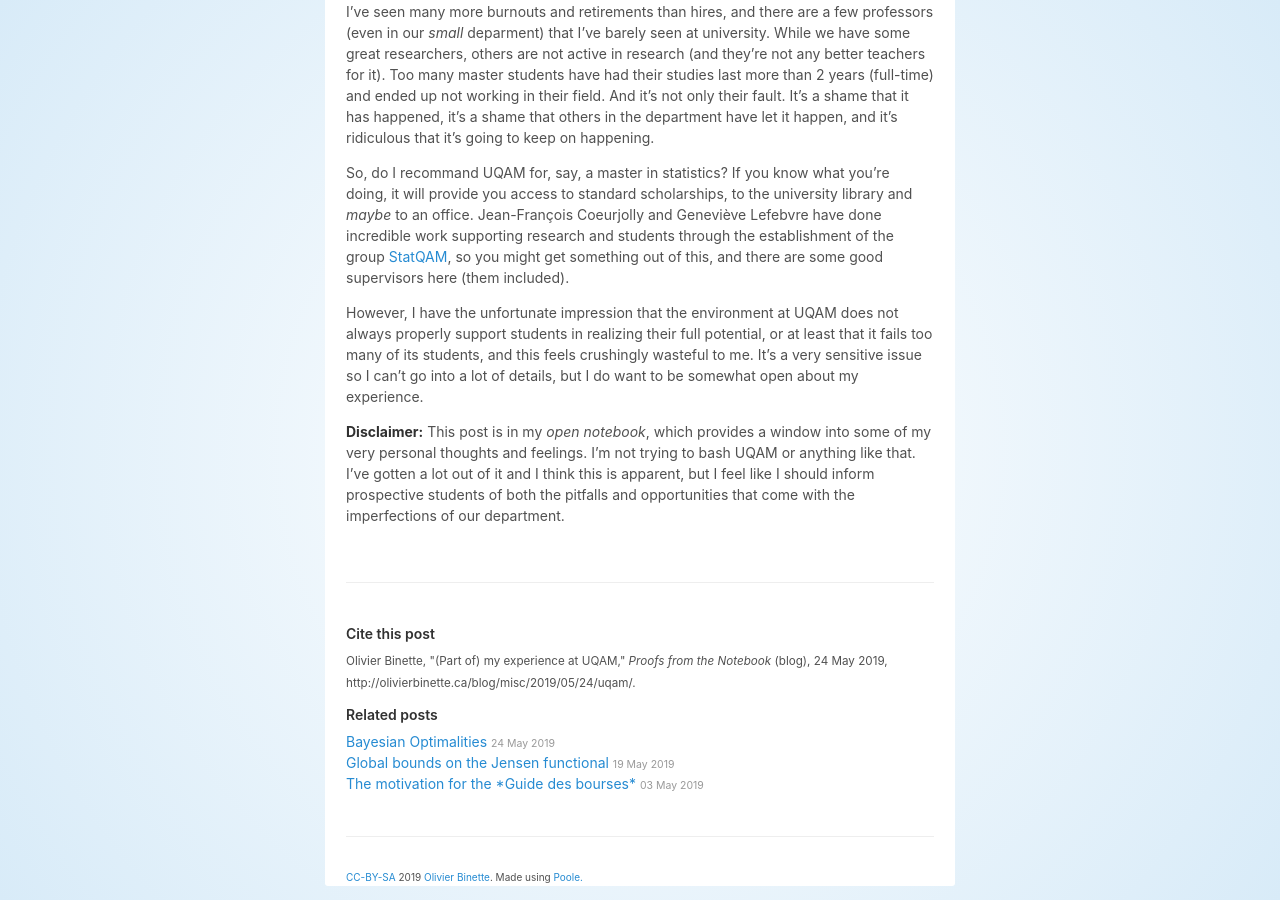
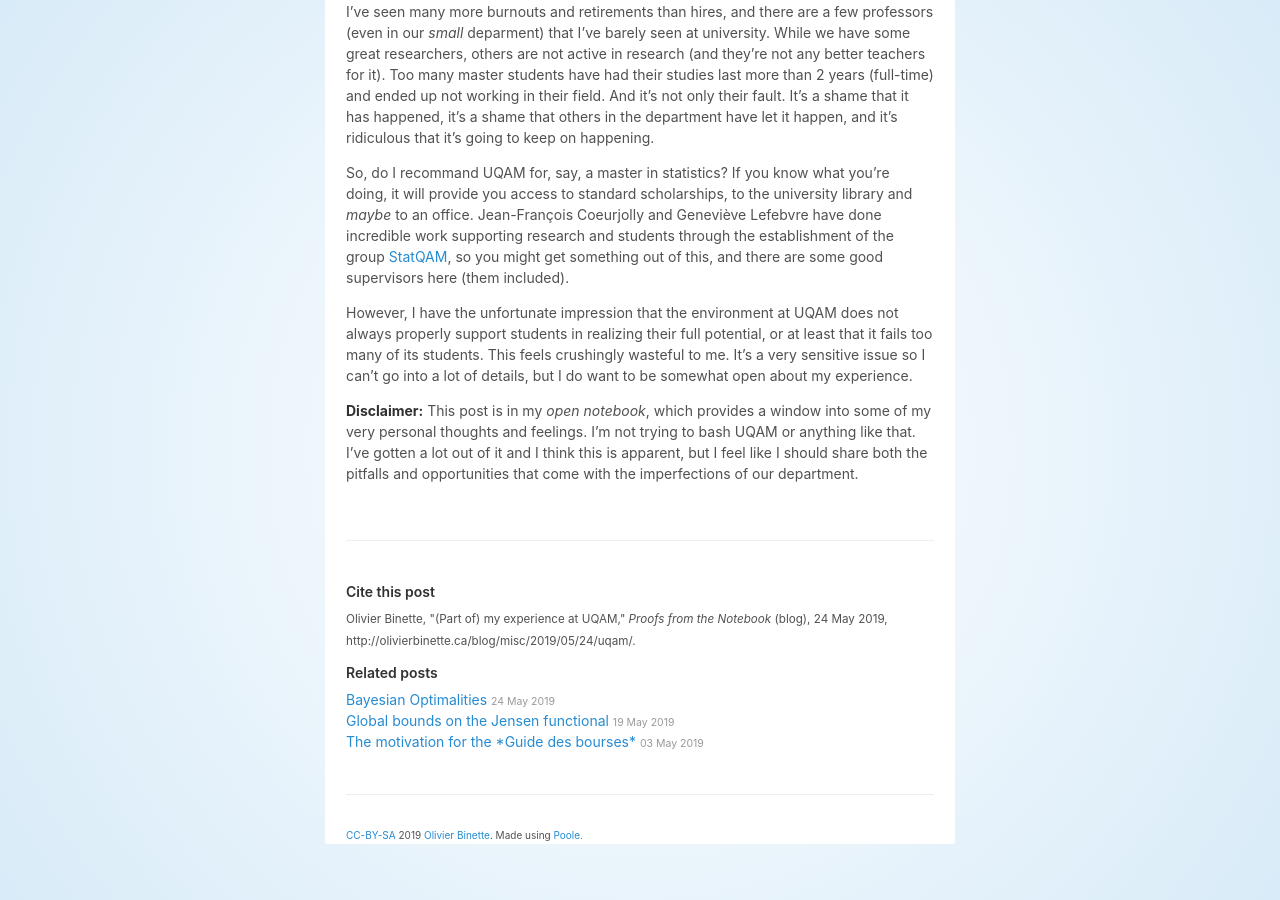
Before and after one commit to OlivierBinette/blog, a Jekyll site: the page built from _posts/2019-05-24-uqam.md, in a window 1280 px wide and 900 px high, scrolled down 595 px. Built offline with Jekyll 4.4.1, drawn with Linux system fonts in a browser that asks for light colours; nearby versions of some CDN libraries; after the commit the page ends 1453 px from its top, so only the background shows below that.

Commit message:
Update 2019-05-24-uqam.md

```diff
--- a/_posts/2019-05-24-uqam.md
+++ b/_posts/2019-05-24-uqam.md
@@ -14,6 +14,6 @@
 
 So, do I recommand UQAM for, say, a master in statistics? If you know what you're doing, it will provide you access to standard scholarships, to the university library and *maybe* to an office. Jean-François Coeurjolly and Geneviève Lefebvre have done incredible work supporting research and students through the establishment of the group [StatQAM](https://statqam.uqam.ca/), so you might get something out of this, and there are some good supervisors here (them included).
 
-However, I have the unfortunate impression that the environment at UQAM does not always properly support students in realizing their full potential, or at least that it fails too many of its students, and this feels crushingly wasteful to me. It's a very sensitive issue so I can't go into a lot of details, but I do want to be somewhat open about my experience.
+However, I have the unfortunate impression that the environment at UQAM does not always properly support students in realizing their full potential, or at least that it fails too many of its students. This feels crushingly wasteful to me. It's a very sensitive issue so I can't go into a lot of details, but I do want to be somewhat open about my experience.
 
-**Disclaimer:** This post is in my *open notebook*, which provides a window into some of my very personal thoughts and feelings. I'm not trying to bash UQAM or anything like that. I've gotten a lot out of it and I think this is apparent, but I feel like I should inform prospective students of both the pitfalls and opportunities that come with the imperfections of our department.
+**Disclaimer:** This post is in my *open notebook*, which provides a window into some of my very personal thoughts and feelings. I'm not trying to bash UQAM or anything like that. I've gotten a lot out of it and I think this is apparent, but I feel like I should share both the pitfalls and opportunities that come with the imperfections of our department.
```
